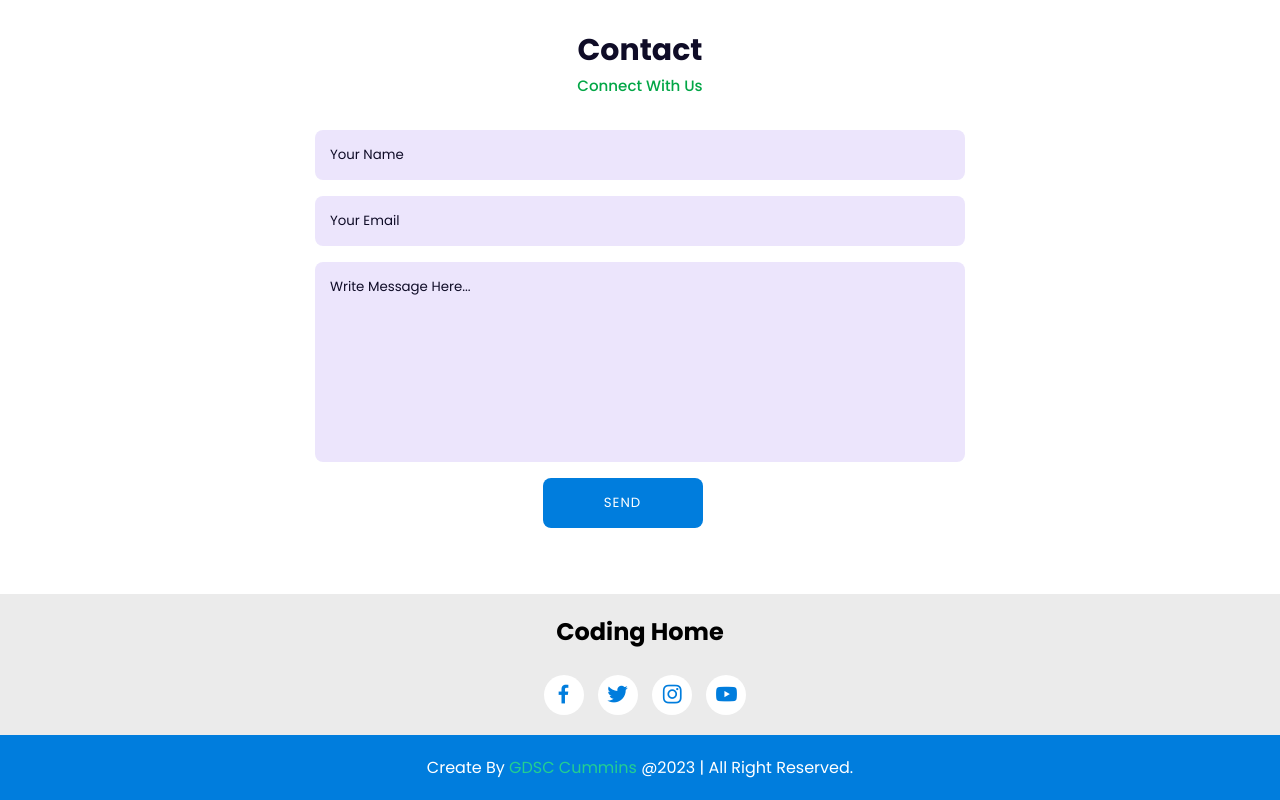
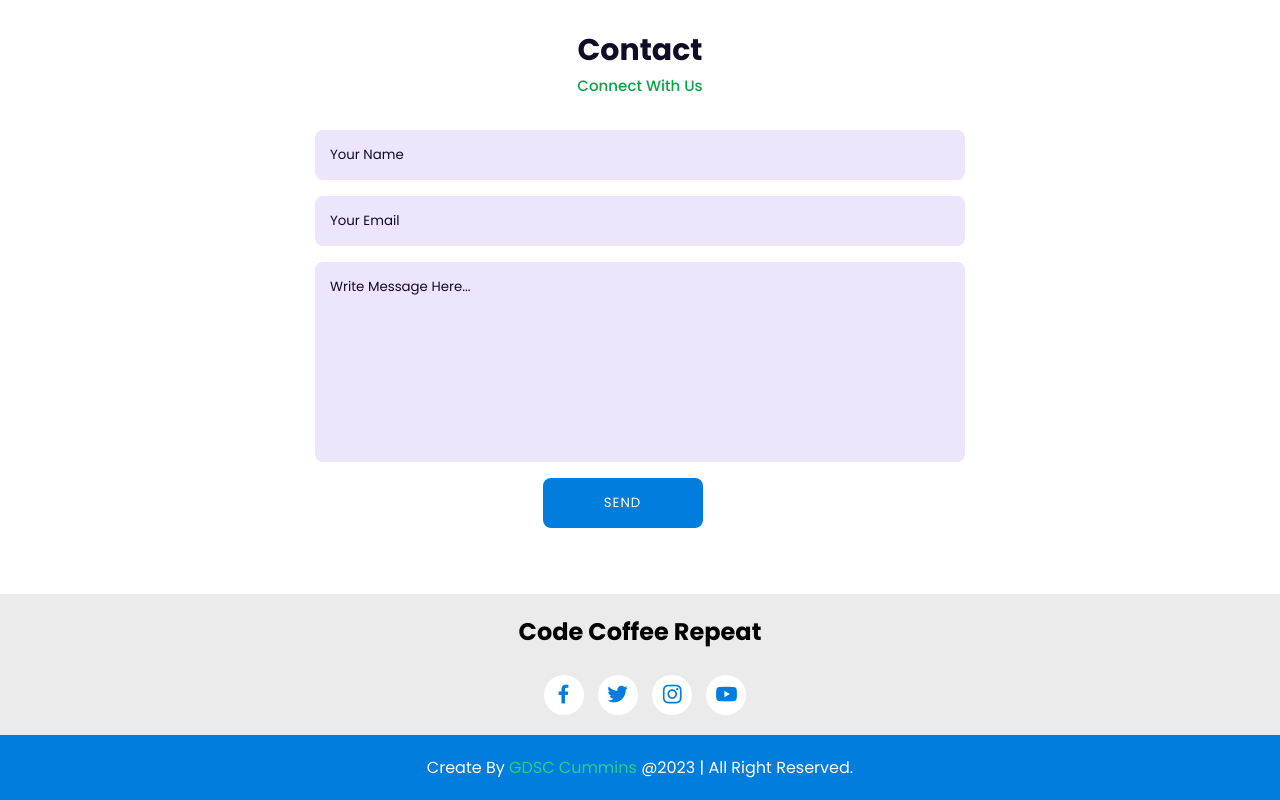
Before and after one commit to RuchikaSuryawanshi7/Portfolio-Website, a plain HTML site: page index.html in a window 1280 px wide. Shown: the part 2522-3322 px from the top of the page. Drawn offline with nearby package versions, Linux system fonts and the light colour scheme.

Commit message:
heading changed

```diff
--- a/index.html
+++ b/index.html
@@ -174,7 +174,7 @@
     </section>
     <!-- Footer -->
     <div class="footer">
-        <h2>Coding Home</h2>
+        <h2>Code Coffee Repeat</h2>
         <div class="footer-social">
             <a href="#"><i class='bx bxl-facebook' ></i></a>
             <a href="#"><i class='bx bxl-twitter' ></i></a>
```
